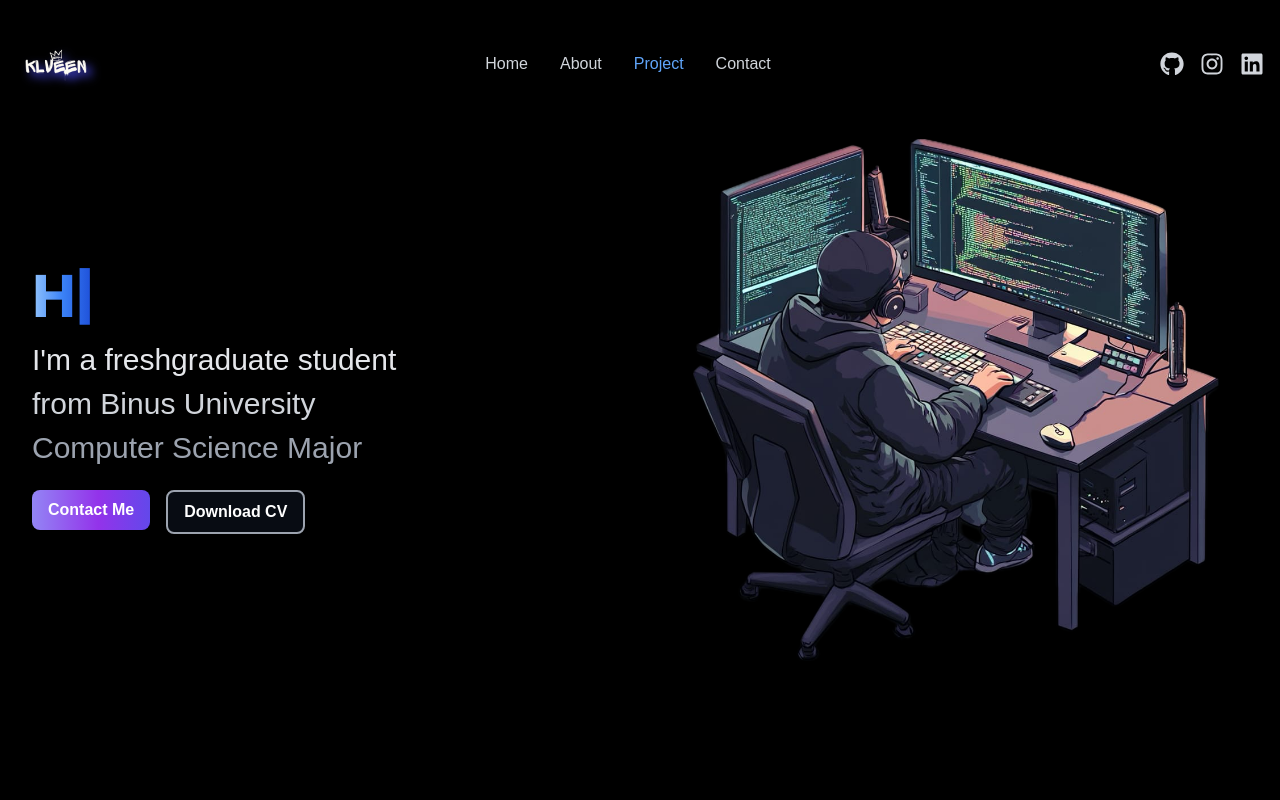
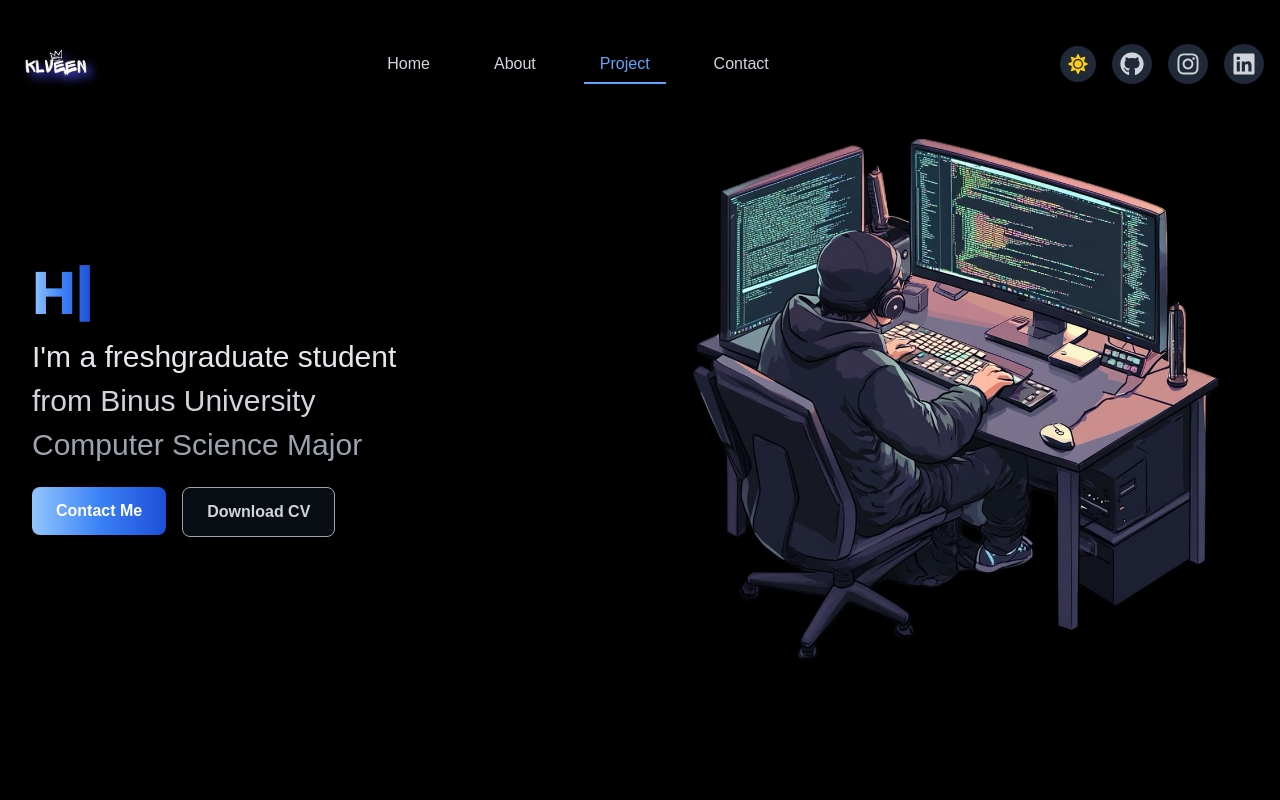
Before and after one commit to Kelvintan127/web-porto, a Next.js app: page / in a window 1280 px wide. Shown: the top 800 px of the page. Built offline with nearby package versions, Linux system fonts and the light colour scheme; what @react-pdf/renderer would draw is missing.

Commit message:
add light theme

```diff
--- a/src/app/components/BackgroundAnimation.jsx
+++ b/src/app/components/BackgroundAnimation.jsx
@@ -1,10 +1,13 @@
 import { motion } from "framer-motion";
+import { useTheme } from '../context/ThemeContext';
 
 const BackgroundAnimation = () => {
+  const { theme } = useTheme();
+
   return (
     <div className="fixed inset-0 -z-10 overflow-hidden">
       <motion.div
-        className="absolute -inset-[100px] opacity-30"
+        className={`absolute -inset-[100px] ${theme === 'light' ? 'opacity-20' : 'opacity-30'}`}
         animate={{
           scale: [1, 1.2, 1],
           rotate: [0, 45, 0],
@@ -15,11 +18,11 @@ const BackgroundAnimation = () => {
           repeat: Infinity,
         }}
       >
-        <div className="absolute top-1/4 left-1/4 -translate-x-1/2 -translate-y-1/2 w-[300px] h-[300px] rounded-full bg-gradient-to-r from-yellow-300 to-orange-400 blur-[100px]" />
+        <div className="absolute top-1/4 left-1/4 -translate-x-1/2 -translate-y-1/2 w-[300px] h-[300px] rounded-full bg-gradient-to-r from-blue-300 to-blue-500 dark:from-yellow-300 dark:to-orange-400 blur-[100px]" />
       </motion.div>
 
       <motion.div
-        className="absolute -inset-[100px] opacity-25"
+        className={`absolute -inset-[100px] ${theme === 'light' ? 'opacity-15' : 'opacity-25'}`}
         animate={{
           scale: [1.2, 1, 1.2],
           rotate: [45, 0, 45],
@@ -30,11 +33,11 @@ const BackgroundAnimation = () => {
           repeat: Infinity,
         }}
       >
-        <div className="absolute top-3/4 left-1/3 -translate-x-1/2 -translate-y-1/2 w-[350px] h-[350px] rounded-full bg-gradient-to-r from-orange-400 to-red-600 blur-[100px]" />
+        <div className="absolute top-3/4 left-1/3 -translate-x-1/2 -translate-y-1/2 w-[350px] h-[350px] rounded-full bg-gradient-to-r from-blue-400 to-blue-600 dark:from-orange-400 dark:to-red-600 blur-[100px]" />
       </motion.div>
 
       <motion.div
-        className="absolute -inset-[100px] opacity-20"
+        className={`absolute -inset-[100px] ${theme === 'light' ? 'opacity-10' : 'opacity-20'}`}
         animate={{
           scale: [1.1, 0.9, 1.1],
           rotate: [-45, 0, -45],
@@ -45,37 +48,7 @@ const BackgroundAnimation = () => {
           repeat: Infinity,
         }}
       >
-        <div className="absolute top-1/2 right-1/4 -translate-x-1/2 -translate-y-1/2 w-[400px] h-[400px] rounded-full bg-gradient-to-r from-red-600 to-yellow-300 blur-[100px]" />
-      </motion.div>
-
-      <motion.div
-        className="absolute -inset-[100px] opacity-25"
-        animate={{
-          scale: [0.9, 1.1, 0.9],
-          rotate: [20, -20, 20],
-        }}
-        transition={{
-          duration: 22,
-          ease: "easeInOut",
-          repeat: Infinity,
-        }}
-      >
-        <div className="absolute top-1/3 right-1/3 -translate-x-1/2 -translate-y-1/2 w-[250px] h-[250px] rounded-full bg-gradient-to-r from-yellow-300 via-orange-400 to-red-600 blur-[100px]" />
-      </motion.div>
-
-      <motion.div
-        className="absolute -inset-[100px] opacity-30"
-        animate={{
-          scale: [1.2, 1, 1.2],
-          rotate: [-30, 30, -30],
-        }}
-        transition={{
-          duration: 25,
-          ease: "easeInOut",
-          repeat: Infinity,
-        }}
-      >
-        <div className="absolute bottom-1/4 right-1/4 -translate-x-1/2 -translate-y-1/2 w-[320px] h-[320px] rounded-full bg-gradient-to-r from-orange-400 via-red-600 to-yellow-300 blur-[100px]" />
+        <div className="absolute top-1/2 right-1/4 -translate-x-1/2 -translate-y-1/2 w-[400px] h-[400px] rounded-full bg-gradient-to-r from-blue-500 to-blue-700 dark:from-red-600 dark:to-yellow-300 blur-[100px]" />
       </motion.div>
     </div>
   );
--- a/src/app/components/HomeSection.jsx
+++ b/src/app/components/HomeSection.jsx
@@ -8,10 +8,9 @@ const LinkCV = "https://drive.google.com/file/d/1583m46NpYsrrSciTUs0Mehi0U4jbNpU
 const HomeSection = () => {
   return (
     <section
-      className="relative w-full max-w-[1300px] flex items-center justify-center px-4 sm:px-6 md:px-8 min-h-screen"
+      className="relative w-full max-w-[1300px] flex items-center justify-center px-4 sm:px-6 md:px-8 min-h-screen dark:bg-transparent light:bg-white/80"
       name="home"
     >
-
       <div className="flex flex-col-reverse md:flex-row w-full gap-8 md:gap-12">
         <motion.div
           initial={{ opacity: 0, x: -50 }}
@@ -34,7 +33,7 @@ const HomeSection = () => {
                 loopCount={0}
                 showCursor
                 cursorChar="|"
-                className="text-4xl sm:text-5xl md:text-6xl font-bold font-poppins bg-gradient-to-r from-blue-300 via-blue-500 to-blue-700 text-transparent bg-clip-text"
+                className="text-4xl sm:text-5xl md:text-6xl font-bold font-poppins bg-gradient-to-r from-blue-400 via-blue-600 to-blue-800 dark:from-blue-300 dark:via-blue-500 dark:to-blue-700 text-transparent bg-clip-text"
               />
             </div>
 
@@ -44,13 +43,13 @@ const HomeSection = () => {
               transition={{ delay: 0.5, duration: 0.8 }}
               className="space-y-2"
             >
-              <h2 className="text-xl sm:text-2xl md:text-3xl font-medium text-gray-200">
-                I&apos;m a freshgraduate student
+              <h2 className="text-xl sm:text-2xl md:text-3xl font-medium text-gray-700 dark:text-gray-200">
+                I'm a freshgraduate student
               </h2>
-              <h2 className="text-xl sm:text-2xl md:text-3xl font-medium text-gray-300">
+              <h2 className="text-xl sm:text-2xl md:text-3xl font-medium text-gray-600 dark:text-gray-300">
                 from Binus University
               </h2>
-              <h2 className="text-xl sm:text-2xl md:text-3xl font-medium text-gray-400">
+              <h2 className="text-xl sm:text-2xl md:text-3xl font-medium text-gray-500 dark:text-gray-400">
                 Computer Science Major
               </h2>
             </motion.div>
@@ -63,22 +62,34 @@ const HomeSection = () => {
             className="flex flex-col sm:flex-row gap-4 justify-center md:justify-start"
           >
             <Link to="contact" smooth={true} duration={400}>
-              <button
-                className="px-4 py-2 w-full sm:w-auto text-base font-semibold rounded-lg
-    bg-gradient-to-r from-blue-300 via-purple-600 to-blue-600
-    animate-gradient-x transform hover:scale-105 transition-all duration-300 text-white"
+              <motion.button
+                whileHover={{ scale: 1.05 }}
+                whileTap={{ scale: 0.95 }}
+                className="px-6 py-3 w-full sm:w-auto text-base font-semibold rounded-lg
+                bg-gradient-to-r from-blue-400 via-blue-600 to-blue-800
+                dark:from-blue-300 dark:via-blue-500 dark:to-blue-700
+                text-white shadow-lg hover:shadow-xl
+                transform transition-all duration-300"
               >
                 Contact Me
-              </button>
+              </motion.button>
             </Link>
-            <a
+            <motion.a
+              whileHover={{ scale: 1.05 }}
+              whileTap={{ scale: 0.95 }}
               href="/assets/Kelvin Tan CV.pdf"
               target="_blank"
               rel="noopener noreferrer"
-              className="sm:w-auto button-color"
+              className="px-6 py-3 text-base font-semibold rounded-lg
+                bg-blue-50 dark:bg-gray-900/50
+                border border-blue-200 dark:border-gray-400
+                text-blue-700 dark:text-gray-300
+                hover:bg-blue-100 dark:hover:bg-gray-800
+                shadow-lg hover:shadow-xl
+                transition-all duration-300"
             >
               Download CV
-            </a>
+            </motion.a>
           </motion.div>
         </motion.div>
 
@@ -88,16 +99,15 @@ const HomeSection = () => {
           transition={{ duration: 0.8 }}
           className="flex-1 flex items-center justify-center"
         >
-          <img
-            className="w-[70%] md:w-[90%] h-auto object-contain drop-shadow-2xl transform hover:scale-105 transition-all duration-500"
+          <motion.img
+            whileHover={{ scale: 1.05 }}
+            className="w-[70%] md:w-[90%] h-auto object-contain drop-shadow-2xl transition-all duration-500"
             src="assets/Hero3.png"
             alt="Hero illustration"
             loading="eager"
           />
         </motion.div>
       </div>
-
-      <div className="absolute top-0 left-0 w-full h-full bg-gradient-to-b from-transparent to-black/20 -z-10" />
     </section>
   );
 };
--- a/src/app/components/Navbar.jsx
+++ b/src/app/components/Navbar.jsx
@@ -1,16 +1,15 @@
 "use client";
 import React, { useState, useEffect } from "react";
 import { Link } from "react-scroll";
-import { motion } from "framer-motion";
+import { AnimatePresence, motion } from "framer-motion";
 import dynamic from 'next/dynamic';
 import MenuOverlay from "./MenuOverlay";
 import { FaGithub, FaInstagram, FaLinkedin } from "react-icons/fa";
-
-const DynamicBoxIcon = dynamic(() => import('boxicons').then(mod => mod.BoxIcon), {
-  ssr: false
-});
+import { useTheme } from '../context/ThemeContext';
+import { FaSun, FaMoon } from 'react-icons/fa';
 
 const Navbar = () => {
+  const { theme, toggleTheme } = useTheme();
   const [openNav, setOpenNav] = useState(false);
   const [scrolled, setScrolled] = useState(false);
   const [activeSection, setActiveSection] = useState("home");
@@ -66,16 +65,19 @@ const Navbar = () => {
   return (
     <>
       <motion.nav
-        initial={{ opacity: 0 }}
-        animate={{ opacity: 1 }}
+        initial={{ opacity: 0, y: -20 }}
+        animate={{ opacity: 1, y: 0 }}
+        transition={{ duration: 0.5 }}
         className={`fixed top-0 w-full z-50 transition-all duration-300 ${
-          scrolled ? "py-4 bg-black/60 backdrop-blur-lg" : "py-6"
+          scrolled ? "py-4 dark:bg-black/60 bg-white/60 backdrop-blur-lg shadow-lg" : "py-6"
         }`}
       >
         <div className="container mx-auto px-4">
           <div className="flex items-center justify-between">
-            {/* Logo */}
+            {/* Logo with hover effect */}
             <motion.div
+              whileHover={{ scale: 1.05 }}
+              whileTap={{ scale: 0.95 }}
               initial={{ opacity: 0, x: -20 }}
               animate={{ opacity: 1, x: 0 }}
               transition={{ duration: 0.5 }}
@@ -83,55 +85,89 @@ const Navbar = () => {
               <img
                 src="/assets/2.png"
                 alt="Logo"
-                className="h-20 w-auto drop-shadow-3xl filter brightness-100 contrast-125"
+                className="h-20 w-auto drop-shadow-3xl filter brightness-100 contrast-125 hover:brightness-110 transition-all duration-300"
               />
             </motion.div>
 
-            {/* Desktop Navigation */}
+            {/* Desktop Navigation with hover effects */}
             <div className="hidden md:flex items-center space-x-8">
               {navLinks.map((nav, index) => (
+                <motion.div
+                  key={index}
+                  whileHover={{ scale: 1.1 }}
+                  whileTap={{ scale: 0.95 }}
+                >
                   <Link
-                  key={index}
                     to={nav.path}
                     spy={true}
                     smooth={true}
                     duration={500}
-                  className={`cursor-pointer transition-colors duration-300 ${
+                    className={`relative cursor-pointer transition-all duration-300 px-4 py-2 rounded-lg ${
                       activeSection === nav.path
-                      ? "text-blue-400"
-                      : "text-gray-300 hover:text-white"
+                        ? "text-blue-500 dark:text-blue-400"
+                        : "text-gray-700 dark:text-gray-300 hover:text-blue-500 dark:hover:text-blue-400"
                     }`}
                   >
                     {nav.link}
+                    {activeSection === nav.path && (
+                      <motion.div
+                        layoutId="navIndicator"
+                        className="absolute -bottom-1 left-0 right-0 h-0.5 bg-blue-500 dark:bg-blue-400"
+                        initial={false}
+                        transition={{ type: "spring", stiffness: 300, damping: 30 }}
+                      />
+                    )}
                   </Link>
+                </motion.div>
               ))}
             </div>
 
-            {/* Social Links section */}
+            {/* Theme Toggle and Social Links with animations */}
             <div className="hidden md:flex items-center gap-4">
+              <motion.button
+                onClick={toggleTheme}
+                whileHover={{ scale: 1.1, rotate: 180 }}
+                whileTap={{ scale: 0.9 }}
+                className="p-2 rounded-full bg-gray-100 dark:bg-gray-800 hover:bg-gray-200 dark:hover:bg-gray-700 transition-all duration-300"
+              >
+                <motion.div
+                  initial={{ scale: 0.5, opacity: 0 }}
+                  animate={{ scale: 1, opacity: 1 }}
+                  transition={{ duration: 0.2 }}
+                >
+                  {theme === 'dark' ? (
+                    <FaSun className="w-5 h-5 text-yellow-400" />
+                  ) : (
+                    <FaMoon className="w-5 h-5 text-gray-600" />
+                  )}
+                </motion.div>
+              </motion.button>
               {socialLinks.map((social, index) => (
-                <a
+                <motion.a
                   key={index}
                   href={social.url}
                   target="_blank"
                   rel="noopener noreferrer"
-                  className="text-gray-300 hover:text-white transition-colors duration-300"
+                  whileHover={{ scale: 1.1, rotate: 5 }}
+                  whileTap={{ scale: 0.9 }}
+                  className="p-2 rounded-full bg-gray-100 dark:bg-gray-800 hover:bg-gray-200 dark:hover:bg-gray-700 text-gray-700 dark:text-gray-300 hover:text-blue-500 dark:hover:text-blue-400 transition-all duration-300"
                 >
                   {social.icon}
-                </a>
+                </motion.a>
               ))}
             </div>
 
-            {/* Mobile Menu Button */}
+            {/* Mobile Menu Button with animation */}
             <motion.button
               initial={{ opacity: 0, x: 20 }}
               animate={{ opacity: 1, x: 0 }}
-              transition={{ duration: 0.5 }}
+              whileHover={{ scale: 1.1 }}
+              whileTap={{ scale: 0.9 }}
               onClick={() => setOpenNav(true)}
-              className="md:hidden p-2 rounded-xl bg-white/10 hover:bg-white/20 backdrop-blur-sm border border-white/10 transition-all duration-300"
+              className="md:hidden p-2 rounded-xl bg-gray-100 dark:bg-gray-800 hover:bg-gray-200 dark:hover:bg-gray-700 backdrop-blur-sm border border-gray-200 dark:border-gray-700 transition-all duration-300"
             >
               <svg
-                className="w-6 h-6 text-gray-300"
+                className="w-6 h-6 text-gray-700 dark:text-gray-300"
                 fill="none"
                 stroke="currentColor"
                 viewBox="0 0 24 24"
@@ -148,7 +184,8 @@ const Navbar = () => {
         </div>
       </motion.nav>
 
-      {/* Mobile Menu Overlay */}
+      {/* Mobile Menu Overlay with animation */}
+      <AnimatePresence>
         {openNav && (
           <MenuOverlay
             navLinks={navLinks}
@@ -156,6 +193,7 @@ const Navbar = () => {
             activeSection={activeSection}
           />
         )}
+      </AnimatePresence>
     </>
   );
 };
--- /dev/null
+++ b/src/app/context/ThemeContext.jsx
@@ -0,0 +1,32 @@
+"use client";
+
+import { createContext, useContext, useState, useEffect } from 'react';
+
+const ThemeContext = createContext();
+
+export function ThemeProvider({ children }) {
+  const [theme, setTheme] = useState('dark');
+
+  useEffect(() => {
+    const savedTheme = localStorage.getItem('theme') || 'dark';
+    setTheme(savedTheme);
+    document.documentElement.className = savedTheme;
+  }, []);
+
+  const toggleTheme = () => {
+    const newTheme = theme === 'dark' ? 'light' : 'dark';
+    setTheme(newTheme);
+    localStorage.setItem('theme', newTheme);
+    document.documentElement.className = newTheme;
+  };
+
+  return (
+    <ThemeContext.Provider value={{ theme, toggleTheme }}>
+      {children}
+    </ThemeContext.Provider>
+  );
+}
+
+export function useTheme() {
+  return useContext(ThemeContext);
+}
--- a/src/app/globals.css
+++ b/src/app/globals.css
@@ -4,8 +4,39 @@
 @tailwind utilities;
 
 :root {
+  --background: #ffffff;
+  --foreground: #1a1a1a;
+  --primary: #2563eb;
+  --primary-foreground: #ffffff;
+  --secondary: #f3f4f6;
+  --secondary-foreground: #1a1a1a;
+  --accent: #3b82f6;
+  --accent-foreground: #ffffff;
+  --muted: #f3f4f6;
+  --muted-foreground: #6b7280;
+  --card: #ffffff;
+  --card-foreground: #1a1a1a;
+  --border: #e5e7eb;
+  --input: #e5e7eb;
+  --ring: #2563eb;
+}
+
+[class="dark"] {
   --background: #0a192f;
-  --foreground: #ffffff;
+  --foreground: #f3f4f6;
+  --primary: #3b82f6;
+  --primary-foreground: #f3f4f6;
+  --secondary: #1f2937;
+  --secondary-foreground: #f3f4f6;
+  --accent: #60a5fa;
+  --accent-foreground: #f3f4f6;
+  --muted: #1f2937;
+  --muted-foreground: #9ca3af;
+  --card: #1f2937;
+  --card-foreground: #f3f4f6;
+  --border: #374151;
+  --input: #374151;
+  --ring: #60a5fa;
 }
 
 /* Your other custom styles */
@@ -77,3 +108,30 @@ body {
   --tw-bg-opacity: 1;
   background-color: rgb(55 65 81 / var(--tw-bg-opacity, 1)) /* #374151 */;
 }
+
+.theme-switch {
+  transition: all 0.3s ease;
+  transform-origin: center;
+}
+
+.theme-switch:hover {
+  transform: rotate(45deg);
+}
+
+.theme-fade-enter {
+  opacity: 0;
+}
+
+.theme-fade-enter-active {
+  opacity: 1;
+  transition: opacity 200ms ease-in;
+}
+
+.theme-fade-exit {
+  opacity: 1;
+}
+
+.theme-fade-exit-active {
+  opacity: 0;
+  transition: opacity 200ms ease-in;
+}
--- a/tailwind.config.js
+++ b/tailwind.config.js
@@ -5,6 +5,7 @@ module.exports = {
     "./src/components/**/*.{js,ts,jsx,tsx,mdx}",
     "./src/app/**/*.{js,ts,jsx,tsx,mdx}",
   ],
+  darkMode: 'class',
   theme: {
     extend: {
       colors: {
```
Also changed, not shown: src/app/components/About.jsx (+38 -40 lines), src/app/components/Contact.jsx (+33 -41 lines), src/app/components/Footer.jsx (+14 -5 lines), src/app/components/MenuOverlay.jsx (+18 -36 lines), src/app/components/Project.jsx (+28 -7 lines), src/app/layout.js (+7 -4 lines). Lines whose indentation alone changed are shown as unchanged.
